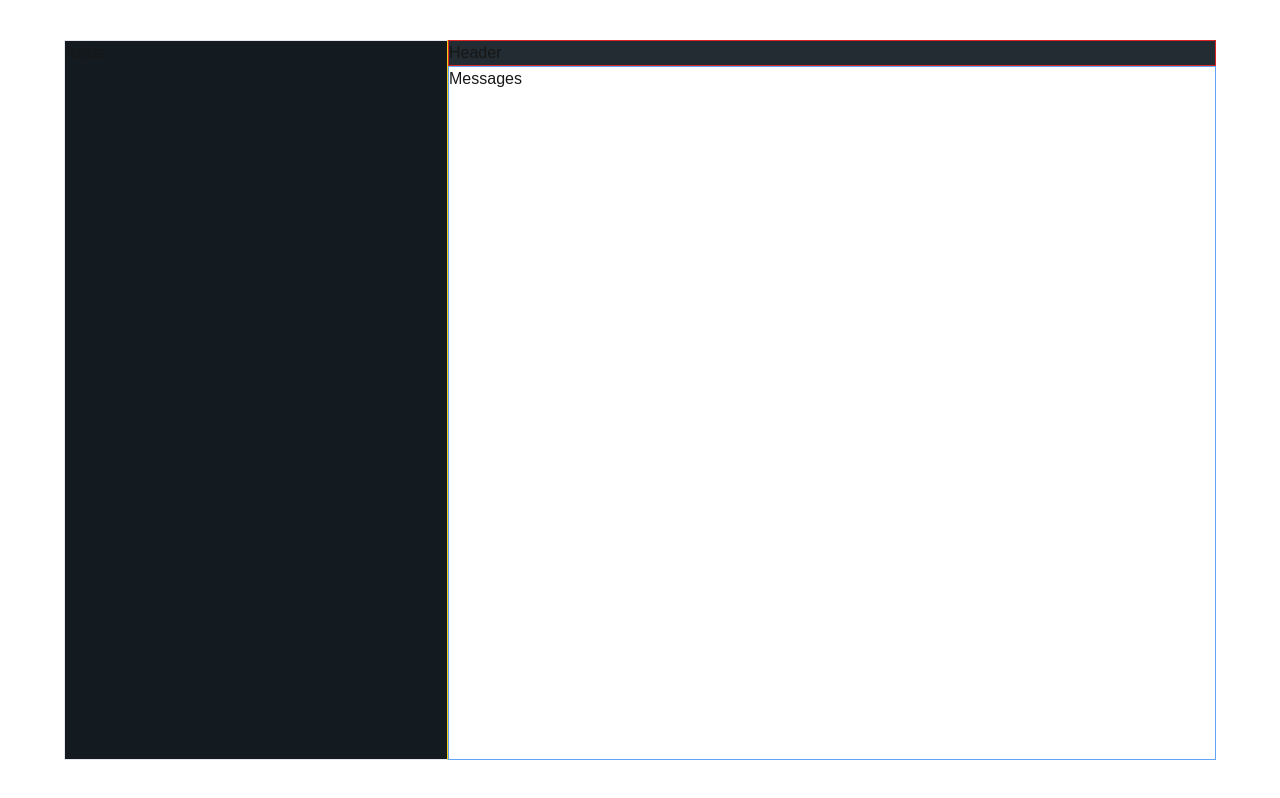
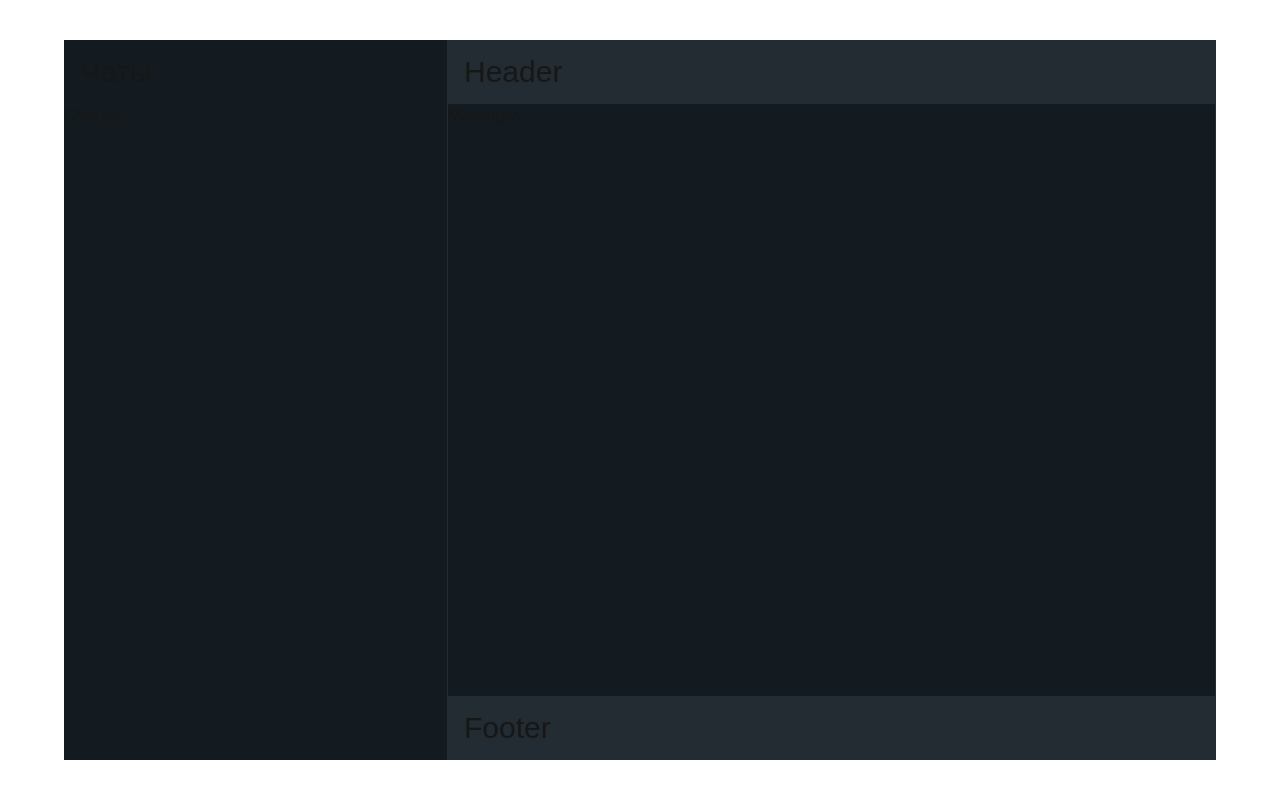
Before and after one commit to Vadim700/greenAPI, a Next.js app: page / in a window 1280 px wide. Built offline with nearby package versions, Linux system fonts and the light colour scheme.

Commit message:
added footer, added main components

```diff
--- a/app/globals.css
+++ b/app/globals.css
@@ -9,7 +9,8 @@
   --asidebg: #131B20;
   --accentbg: #222c32;
   --messagebg: #265b4c;
-  --inputbg: #2d3941;
+  --actionbg: #2d3941;
+  --contentbg: #222e35;
 }
 
 @media (prefers-color-scheme: dark) {
@@ -20,7 +21,8 @@
     --asidebg: #131B20;
     --accentbg: #222c32;
     --messagebg: #265b4c;
-    --inputbg: #2d3941;
+    --actionbg: #2d3941;
+    --contentbg: #222e35;
   }
 }
 
--- a/components/Chat.tsx
+++ b/components/Chat.tsx
@@ -1,5 +1,9 @@
 import classNames from 'classnames';
 import React from 'react';
+import { Aside } from './shared/Aside';
+import { Header } from './shared/Header';
+import { ChatBody } from './shared/ChatBody';
+import { Footer } from './shared/Footer';
 
 interface Props {
   className?: string;
@@ -10,12 +14,13 @@ export const Chat: React.FC<Props> = ({ className }) => {
     <main
       className={classNames(
         className,
-        'h-[90vh] min-w-[90vw] grid grid-cols-[1fr_2fr] grid-rows-[auto_1fr]  overflow-hidden',
+        'h-[90vh] min-w-[90vw] grid grid-cols-[1fr_2fr] grid-rows-[auto_1fr] overflow-hidden',
       )}
     >
-      <aside className="border border-e-yellow-400 row-span-2 bg-asidebg">Aside</aside>
-      <header className="border border-red-600 bg-accentbg">Header</header>
-      <section className="border border-blue-400">Messages</section>
+      <Aside className="row-span-3" />
+      <Header />
+      <ChatBody />
+      <Footer className='col-start-2'/>
     </main>
   );
 };
--- /dev/null
+++ b/components/shared/Aside.tsx
@@ -0,0 +1,16 @@
+import classNames from 'classnames';
+
+interface Props {
+  className?: string;
+}
+
+export const Aside: React.FC<Props> = ({ className }) => {
+  return (
+    <aside
+      className={classNames(className, 'border-r border-accentbg  bg-asidebg')}
+    >
+      <header className="flex items-center px-4 h-16 text-3xl">Чаты</header>
+      Chat list
+    </aside>
+  );
+};
--- /dev/null
+++ b/components/shared/ChatBody.tsx
@@ -0,0 +1,10 @@
+import classNames from 'classnames';
+import React from 'react';
+
+interface Props {
+  className?: string;
+}
+
+export const ChatBody: React.FC<Props> = ({ className }) => {
+  return <div className={classNames(className, 'border-r border-accentbg bg-asidebg')}>Messages</div>;
+};
--- /dev/null
+++ b/components/shared/Footer.tsx
@@ -0,0 +1,10 @@
+import classNames from 'classnames';
+import React from 'react';
+
+interface Props {
+  className?: string;
+}
+
+export const Footer: React.FC<Props> = ({ className }) => {
+  return <footer className={classNames(className, 'flex items-center py-2.5 px-4 min-h-[64px] bg-accentbg text-3xl')}>Footer</footer>;
+};
--- /dev/null
+++ b/components/shared/Header.tsx
@@ -0,0 +1,16 @@
+import classNames from 'classnames';
+import React from 'react';
+
+interface Props {
+  className?: string;
+}
+
+export const Header: React.FC<Props> = ({ className }) => {
+  return (
+    <header
+      className={classNames(className, 'flex items-center py-2.5 px-4 min-h-[64px] bg-accentbg text-3xl')}
+    >
+      Header
+    </header>
+  );
+};
--- /dev/null
+++ b/components/ui/Search.tsx
@@ -0,0 +1,25 @@
+'use client';
+import classNames from 'classnames';
+import React, { useState } from 'react';
+
+interface Props {
+  className?: string;
+  type: string;
+}
+
+export const Search: React.FC<Props> = ({ className, type = 'text∂' }) => {
+  const [value, setValue] = useState('');
+
+  const handleChange = (e: React.ChangeEvent<HTMLInputElement>) => {
+    setValue(e.target.value);
+  };
+
+  return (
+    <input
+      type={type}
+      className={classNames(className, '')}
+      value={value}
+      onChange={handleChange}
+    />
+  );
+};
--- a/tailwind.config.ts
+++ b/tailwind.config.ts
@@ -14,7 +14,8 @@ export default {
         asidebg: 'var(--asidebg)',
         accentbg: 'var(--accentbg)',
         messagebg: 'var(--messagebg)',
-        inputbg: 'var(--inputbg)',
+        actionbg: 'var(--actionbg)',
+        contentbg: 'var(--contentbg)',
       },
     },
   },
```
